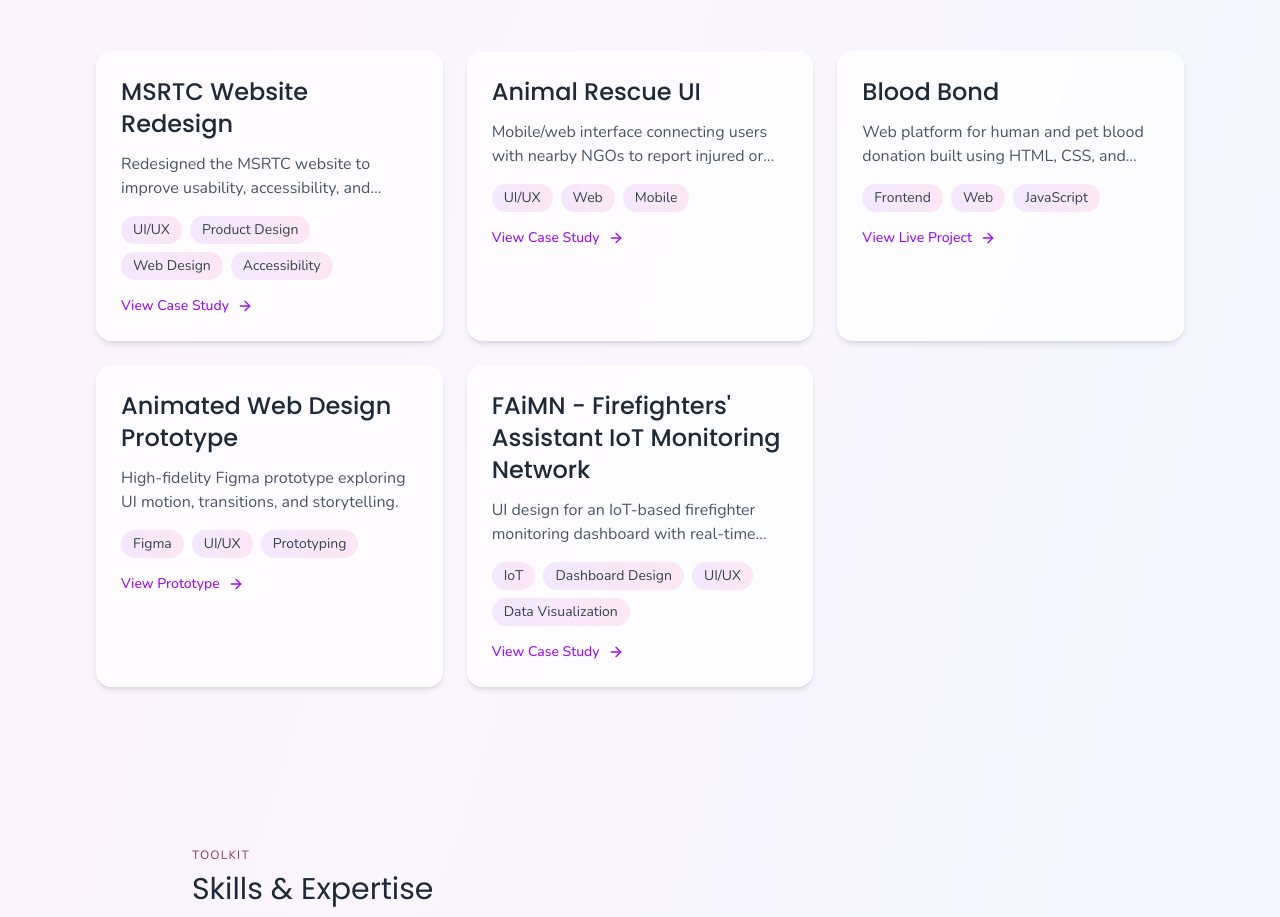
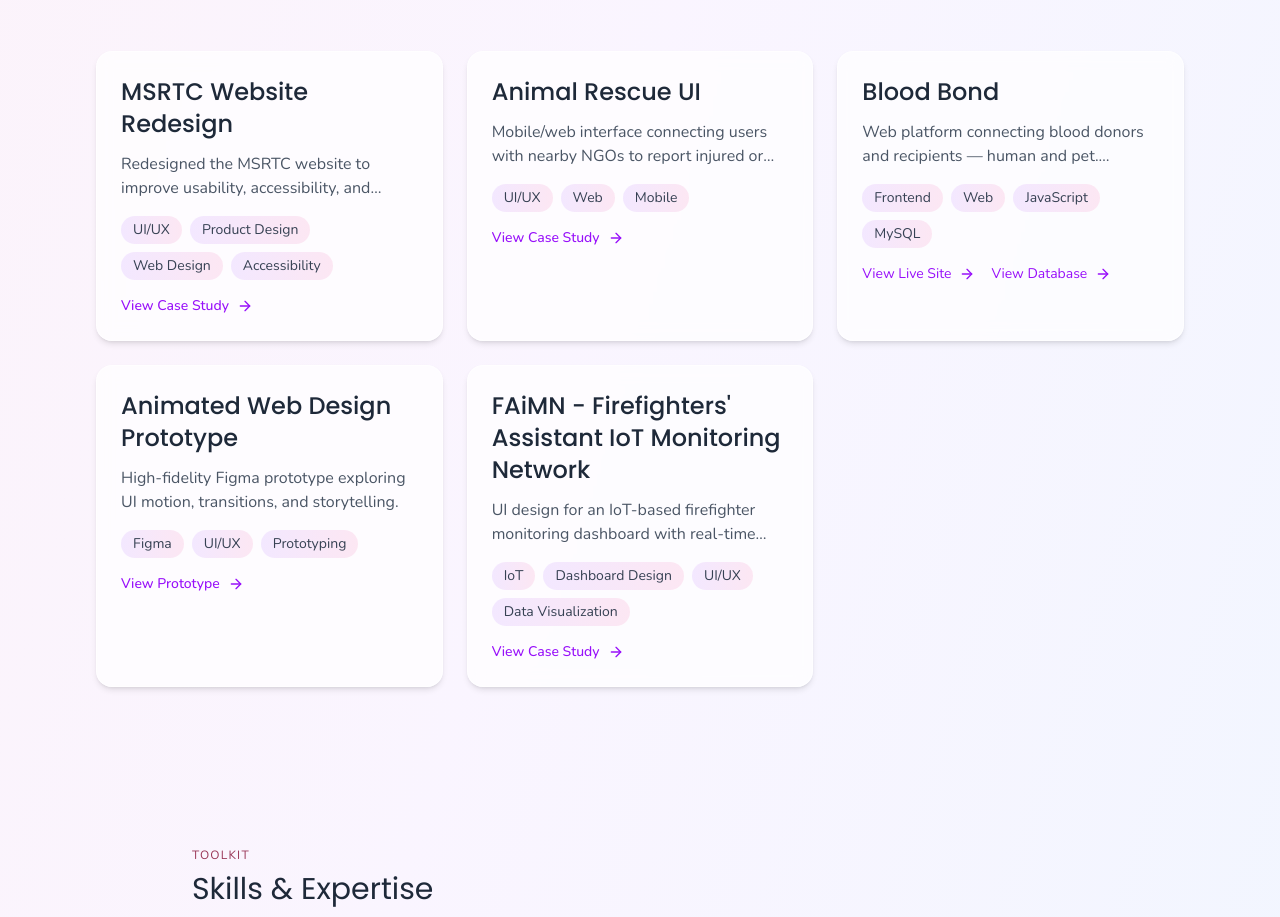
Before and after one commit to reshanaik15/My-Portfolio, a React (Vite) app: page /ux in a window 1280 px wide. Shown: the part 1940-2857 px from the top of the page. Built offline with nearby package versions, Linux system fonts and the light colour scheme.

Commit message:
Updated project card cta section to multiple links, and added github database link to bloodbond project card

```diff
--- a/src/app/components/ProjectCard.tsx
+++ b/src/app/components/ProjectCard.tsx
@@ -8,7 +8,8 @@ interface ProjectCardProps {
   tags: string[];
   slug?: string;
   href?: string;
-  ctaLabel: string;
+  ctaLabel?: string;
+  links?: { label: string; href: string }[];
   index: number;
 }
 
@@ -19,6 +20,7 @@ export default function ProjectCard({
   slug,
   href,
   ctaLabel,
+  links,
   index,
 }: ProjectCardProps) {
   const navigate = useNavigate();
@@ -36,13 +38,11 @@ export default function ProjectCard({
       initial={{ opacity: 0, y: 30 }}
       whileInView={{ opacity: 1, y: 0 }}
       viewport={{ once: true }}
-
       transition={{
         duration: 0.5,
         delay: index * 0.1,
         ease: "easeOut",
       }}
-
       whileHover={{
         y: -6,
         scale: 1.015,
@@ -52,21 +52,16 @@ export default function ProjectCard({
           damping: 18,
         },
       }}
-
       className="
         bg-white/70 dark:bg-gray-900/70
         backdrop-blur-sm rounded-2xl p-6
-
         shadow-md dark:shadow-black/40
         hover:shadow-xl dark:hover:shadow-purple-900/30
-
         transition-shadow duration-300 ease-out
-
         border border-white/60 dark:border-white/10
         group
       "
     >
-
       {/* Title */}
       <h3
         className="
@@ -102,6 +97,27 @@ export default function ProjectCard({
       </div>
 
       {/* CTA */}
+      <div className="flex flex-wrap gap-4">
+        {links && links.length > 0 ? (
+          links.map((link) => (
+
+              <a key={link.label}
+              href={link.href}
+              target="_blank"
+              rel="noopener noreferrer"
+              className="
+                flex items-center gap-2
+                text-purple-600 dark:text-purple-400
+                hover:gap-3
+                transition-all duration-300
+                text-sm w-fit
+              "
+            >
+              <span>{link.label}</span>
+              <ArrowRight className="w-4 h-4 hover:translate-x-1 transition-transform duration-300" />
+            </a>
+          ))
+        ) : (
           <button
             onClick={handleClick}
             className="
@@ -109,14 +125,14 @@ export default function ProjectCard({
               text-purple-600 dark:text-purple-400
               hover:gap-3
               transition-all duration-300
-    cursor-pointer
-    w-fit
+              cursor-pointer w-fit
             "
           >
             <span className="text-sm">{ctaLabel}</span>
             <ArrowRight className="w-4 h-4 hover:translate-x-1 transition-transform duration-300" />
           </button>
-
+        )}
+      </div>
     </motion.div>
   );
 }
--- a/src/app/components/Projects.tsx
+++ b/src/app/components/Projects.tsx
@@ -18,13 +18,15 @@ const projectsData = [
     slug: "animal-rescue",
     ctaLabel: "View Case Study",
   },
-  {
+{
     title: "Blood Bond",
     summary:
-      "Web platform for human and pet blood donation built using HTML, CSS, and JavaScript.",
-    tags: ["Frontend", "Web", "JavaScript"],
-    href: "https://reshanaik15.github.io/BloodBond/index.html",
-    ctaLabel: "View Live Project",
+      "Web platform connecting blood donors and recipients — human and pet. Includes a normalized MySQL database with 6 tables covering donor-recipient matching, 56-day eligibility tracking, and real-time blood inventory management.",
+    tags: ["Frontend", "Web", "JavaScript", "MySQL"],
+    links: [
+      { label: "View Live Site", href: "https://reshanaik15.github.io/BloodBond/index.html" },
+      { label: "View Database", href: "https://github.com/reshanaik15/BloodBond/tree/main/database" },
+    ],
   },
   {
     title: "Animated Web Design Prototype",
```
Lines whose indentation alone changed are shown as unchanged.
